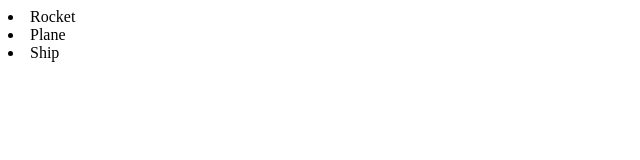
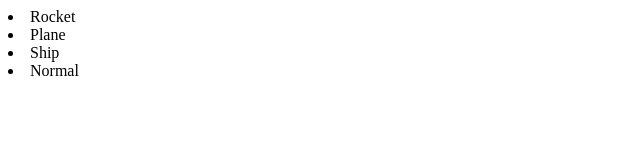
Before and after one commit to imranpega/NewGitTest, a plain HTML site: page HelloWorld_2.html in a window 1280 px wide. Shown: the full height of the page, 0-640 px from the left. Drawn offline with Linux system fonts and the light colour scheme.

Commit message:
Added a line item

```diff
--- a/HelloWorld_2.html
+++ b/HelloWorld_2.html
@@ -5,6 +5,7 @@
 				<li>Rocket</li>
 				<li>Plane</li>
 				<li>Ship</li>
+				<li>Normal</li>
 			</ui>
 		</div>
 	</body>
```
